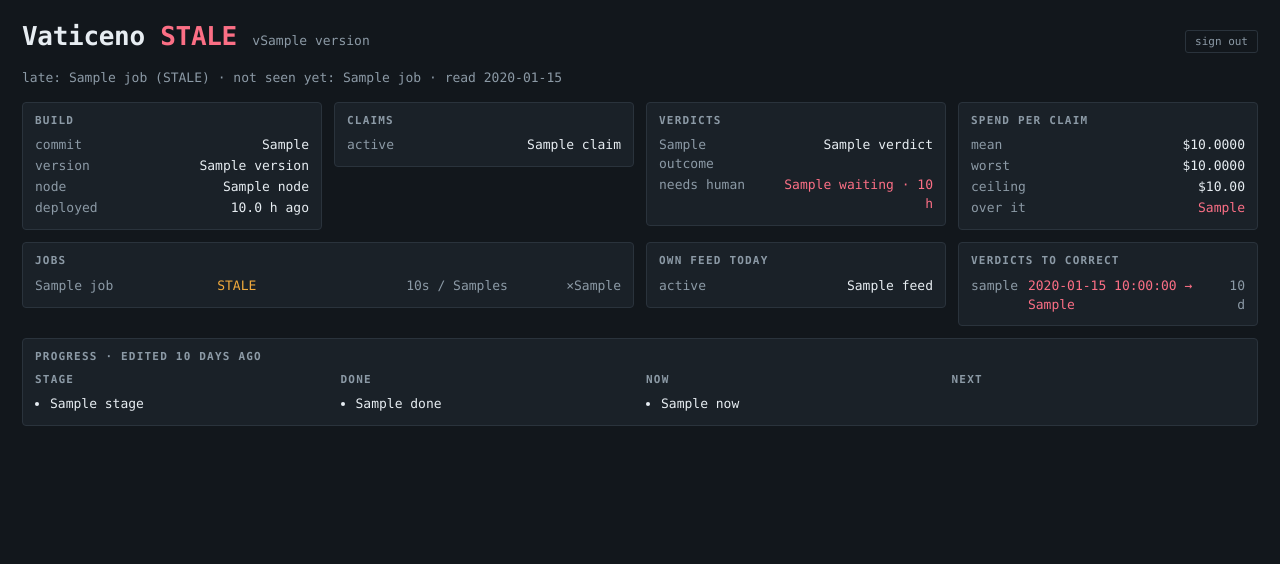
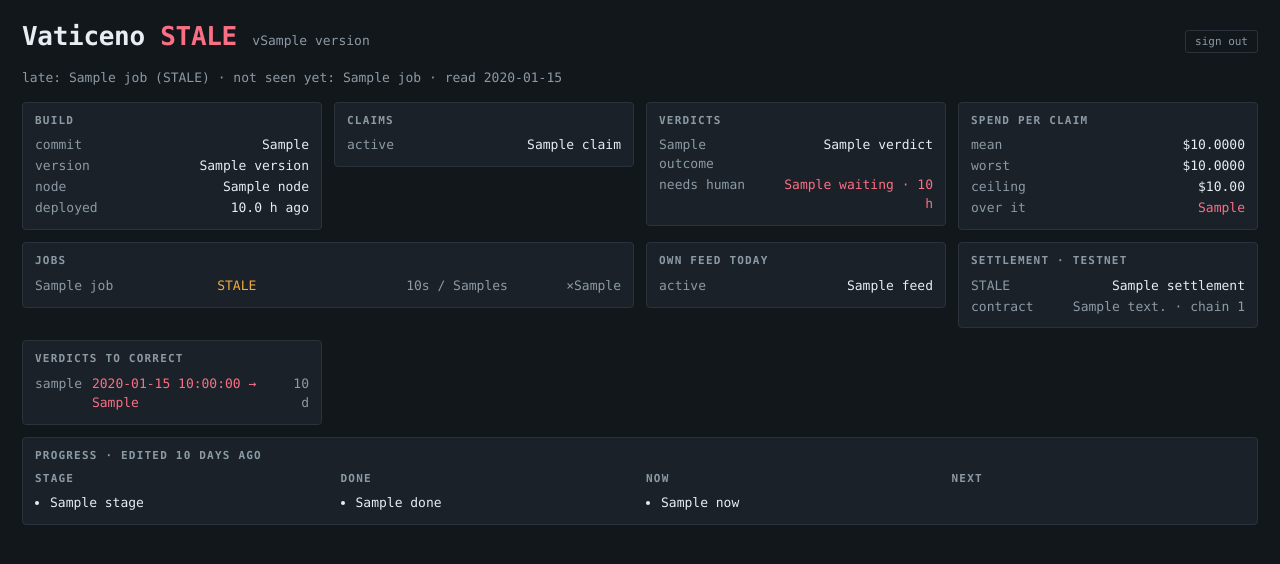
Before and after one commit to lemind/vaticeno, a FastAPI app: template status/templates/index.html in a window 1280 px wide. Shown: the top 564 px of the page. Run offline with FastAPI, Linux system fonts and the light colour scheme; the template is opened without the code that fills it: most values are stand-ins (such as "Sample title", 1, 10 or a date in 2020); some libraries are stand-ins or nearby versions.

Commit message:
feat(003-T335): the settlement queue and the worker's heartbeat on the status page

```diff
--- a/pyproject.toml
+++ b/pyproject.toml
@@ -24,6 +24,8 @@ packages = []
 [tool.ruff]
 target-version = "py312"
 line-length = 120
+# Vendored by Foundry as a submodule: not ours to lint.
+extend-exclude = ["contracts/lib"]
 
 [tool.ruff.lint]
 select = ["E", "F", "I", "UP", "B"]
--- a/status/app.py
+++ b/status/app.py
@@ -10,7 +10,7 @@ from __future__ import annotations
 import logging
 import os
 import time
-from dataclasses import asdict, dataclass
+from dataclasses import asdict, dataclass, field
 from datetime import UTC, datetime
 from pathlib import Path
 from urllib.parse import parse_qs
@@ -50,6 +50,10 @@ class Snapshot:
     findings: list[queries.Finding]
     db_error: str | None
     version: str = ""
+    settlement: dict[str, int] = field(default_factory=dict)
+    # Public addresses, not credentials: the page still holds nothing but its database connection (FR-003).
+    escrow_address: str = ""
+    escrow_chain_id: str = ""
 
     @property
     def late_jobs(self) -> list[queries.Job]:
@@ -79,6 +83,8 @@ def take_snapshot() -> Snapshot:
         "progress": read_progress(),
         "at": datetime.now(UTC),
         "version": build.version or "",
+        "escrow_address": os.environ.get("ESCROW_ADDRESS", ""),
+        "escrow_chain_id": os.environ.get("ESCROW_CHAIN_ID", ""),
     }
     try:
         with _connect() as conn:
@@ -91,6 +97,7 @@ def take_snapshot() -> Snapshot:
                 feed=queries.feed_state(conn),
                 backlog=queries.review_backlog(conn),
                 findings=queries.open_findings(conn),
+                settlement=queries.settlement_queue(conn),
                 db_error=None,
             )
     except psycopg.Error as error:
@@ -225,6 +232,8 @@ def as_json(snapshot: Snapshot) -> dict:
         "verdicts": snapshot.verdicts,
         "spend": _plain(asdict(snapshot.spend)) if snapshot.spend else None,
         "feed": snapshot.feed,
+        "settlement": snapshot.settlement,
+        "escrow": {"address": snapshot.escrow_address, "chain_id": snapshot.escrow_chain_id},
         "backlog": (
             {**_plain(asdict(snapshot.backlog)), "oldest_age_hours": snapshot.backlog.oldest_age_hours}
             if snapshot.backlog
--- a/status/queries.py
+++ b/status/queries.py
@@ -118,6 +118,12 @@ def feed_state(conn: Connection) -> dict[str, int]:
     return {row["status"]: row["n"] for row in rows}
 
 
+def settlement_queue(conn: Connection) -> dict[str, int]:
+    """The settlement outbox by state (003 FR-029): `held` and `failed` need a person, the rest move alone."""
+    rows = _rows(conn, "select state, count(*)::int as n from settlement_outbox group by state")
+    return {row["state"]: row["n"] for row in rows}
+
+
 @dataclass(frozen=True)
 class Backlog:
     waiting: int
--- a/status/templates/index.html
+++ b/status/templates/index.html
@@ -119,6 +119,16 @@
     </table>
   </div>
 
+  {#- The testnet escrow's queue (FR-029). Its heartbeat is the `settle` row in the jobs table (FR-020a). -#}
+  <div class="panel">
+    <h2>Settlement · testnet</h2>
+    <table>
+      {% for state, n in s.settlement | dictsort %}<tr><td class="k">{{ state }}</td><td class="r{% if state in ('held', 'failed') %} FAILING{% endif %}">{{ n }}</td></tr>{% endfor %}
+      {% if not s.settlement %}<tr><td class="note">no price claim locked since it began</td></tr>{% endif %}
+      <tr><td class="k">contract</td><td class="r note">{{ s.escrow_address or 'not deployed' }}{% if s.escrow_chain_id %} · chain {{ s.escrow_chain_id }}{% endif %}</td></tr>
+    </table>
+  </div>
+
   {#- Verdicts known to be wrong and not yet corrected. They outlive the recheck's window (FR-007a). -#}
   <div class="panel">
     <h2>Verdicts to correct</h2>
```
Also changed, not shown: drizzle/0020_settlement.sql (+9 -1 lines), specs/003-python-platform/tasks.md (+1 -1 lines), status/tests/test_status.py (+17 -0 lines), tests/integration/settlement-outbox.test.ts (+27 -0 lines).
